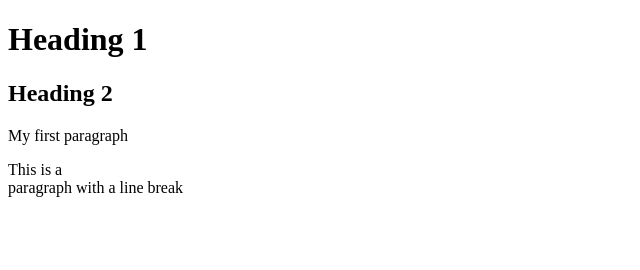
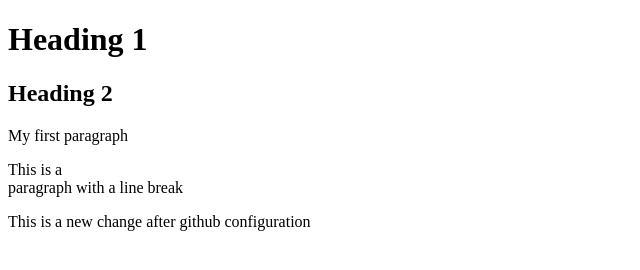
Before and after one commit to ymohammed/test-bootcamp, a plain HTML site: page index.html in a window 1280 px wide. Shown: the whole page, without its empty margins (0-640 px from the left). Drawn offline with Linux system fonts and the light colour scheme.

Commit message:
Changed the index.html file

```diff
--- a/index.html
+++ b/index.html
@@ -7,6 +7,7 @@
     <p>My first paragraph</p>
 
     <p>This is a <br/>paragraph with a line break</p>
+     <p>This is a new change after github configuration</p>
   </body>
 
 </html>
```
